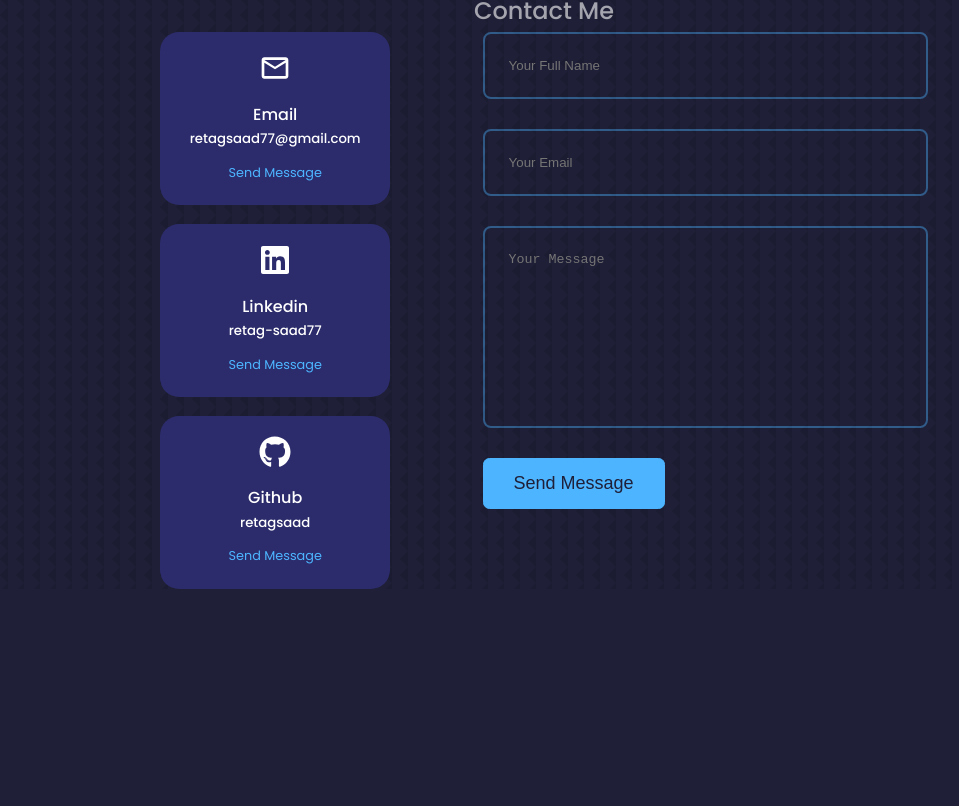
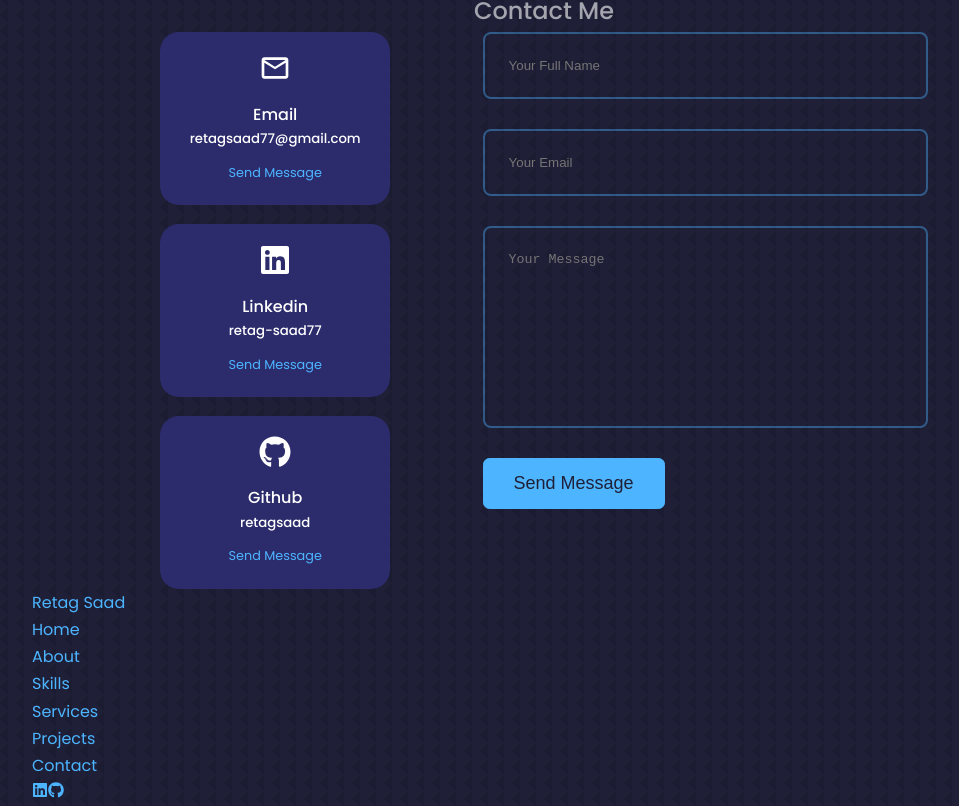
Before and after one commit to retagsaad/Portfolio, a React (Vite) app: page / in a window 1280 px wide. Shown: the part 2969-3775 px from the top of the page, without its empty margins (96-1055 px from the left). Before the commit the page ends 3558 px from the top, so only its background shows below. Built offline with nearby package versions, Linux system fonts and the light colour scheme.

Commit message:
initialize footer

```diff
--- a/src/components/footer/Footer.jsx
+++ b/src/components/footer/Footer.jsx
@@ -1,8 +1,26 @@
 import React from 'react'
 import "../footer/footer.css"
+import { FaLinkedin } from "react-icons/fa";
+import { FaGithub } from "react-icons/fa";
 function Footer() {
   return (
-    <div></div>
+    <div className='footer'>
+      <div className='container footer-container'>
+        <a className='footer-logo'>Retag Saad</a>
+        <ul className="links">
+          <li><a href="#">Home</a></li>
+          <li><a href="#about">About</a></li>
+          <li><a href="#skills">Skills</a></li>
+          <li><a href="#services">Services</a></li>
+          <li><a href="#porjects">Projects</a></li>
+          <li><a href="#contact">Contact</a></li>
+        </ul>
+        <div className="contact">
+          <a href="#" target='_blank'><FaLinkedin/></a>
+          <a href="#" target='_blank'><FaGithub/></a>
+        </div>
+      </div>
+    </div>
   )
 }
 
```
